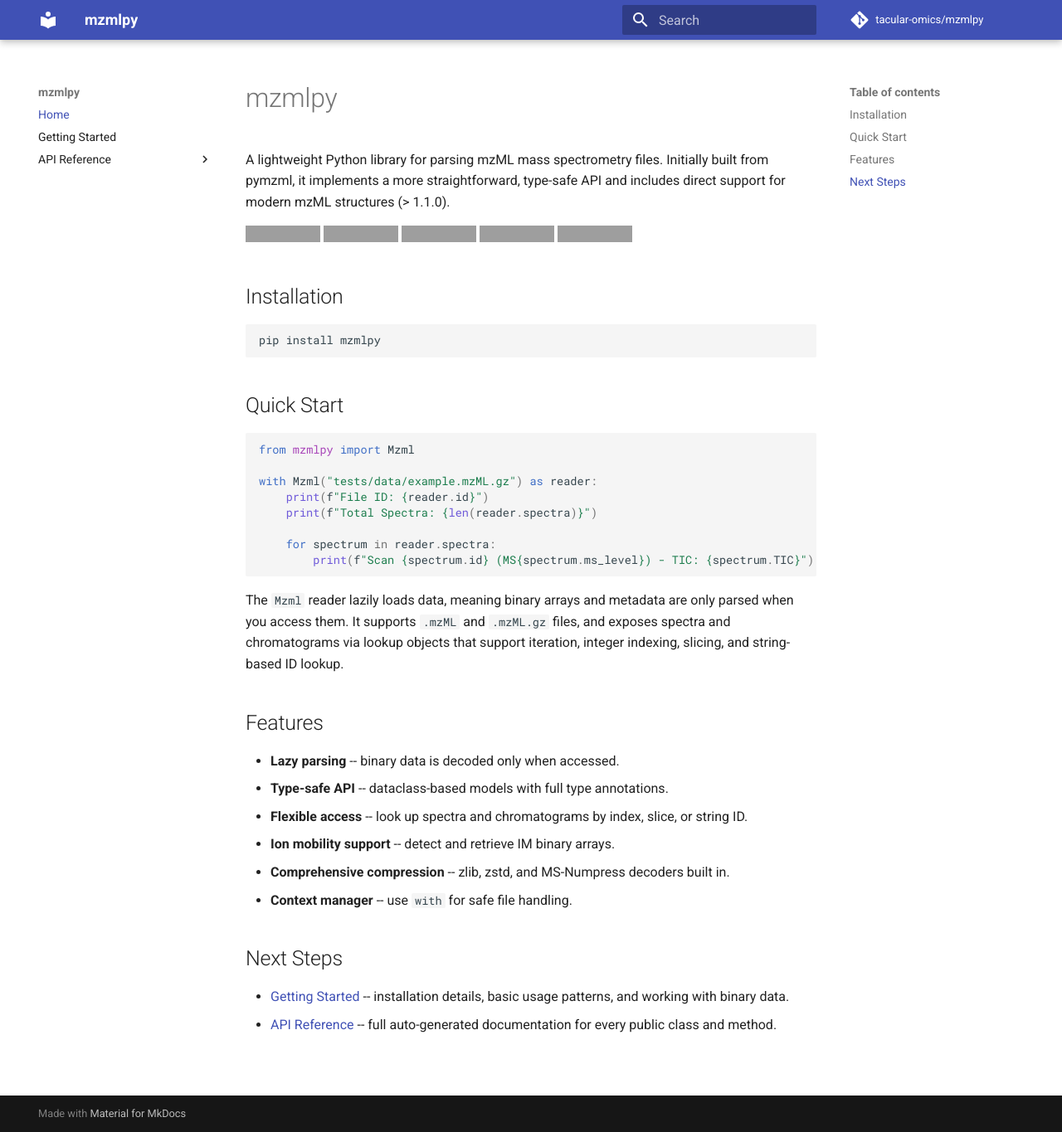
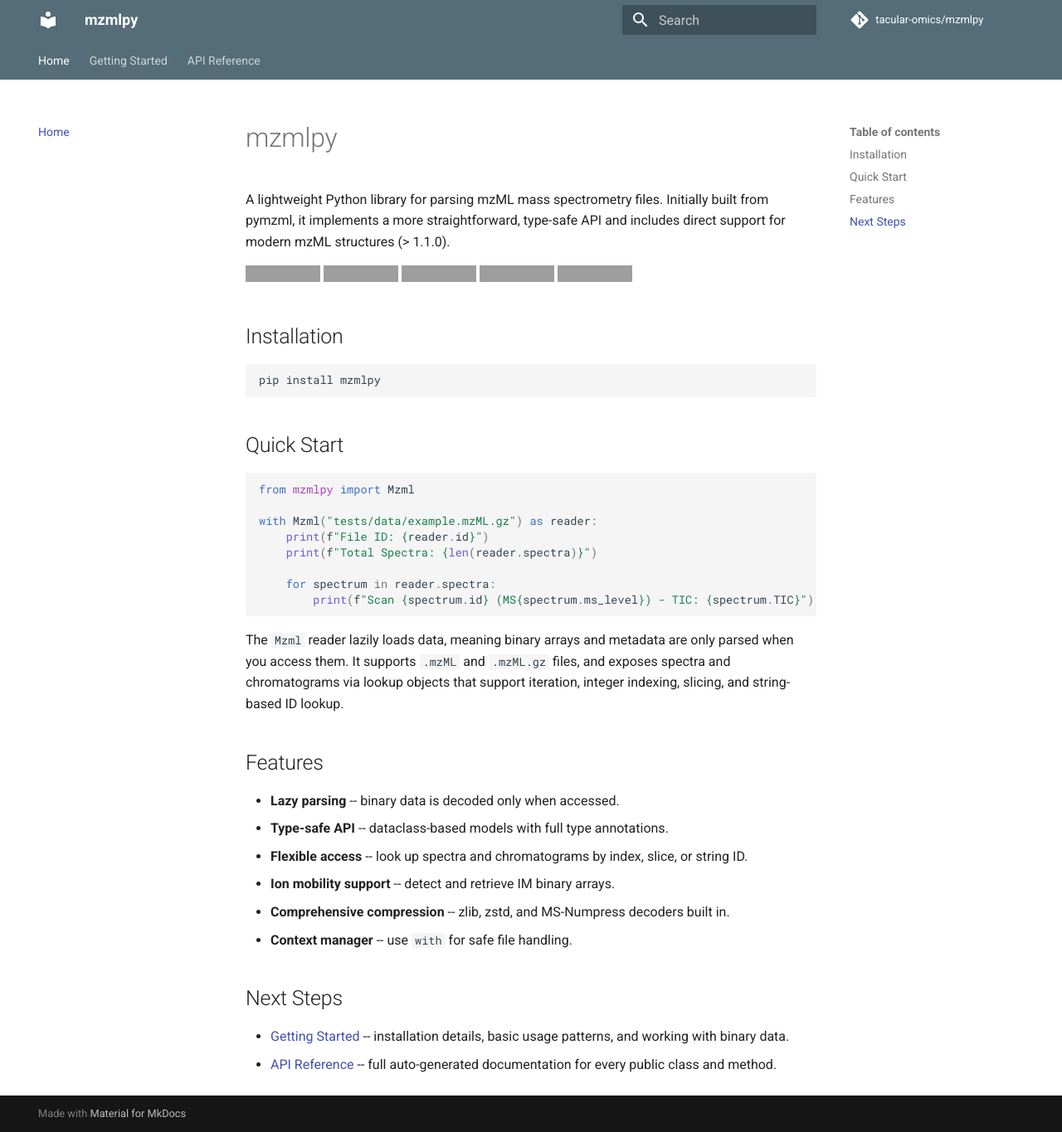
Before and after one commit to tacular-omics/mzmlpy, an MkDocs documentation site: the page built from docs/index.md, in a window 1280 px wide and 1365 px high. Shown: the whole window at 83% size. Built offline with MkDocs 1.6.1 and Material for MkDocs 9.7.7, drawn with Linux system fonts in a browser that asks for light colours; comment, search, counter and statistics services are not loaded; grey boxes are pictures that could not be loaded.

Commit message:
restore theme features and palette in mkdocs.yml

```diff
--- a/mkdocs.yml
+++ b/mkdocs.yml
@@ -4,6 +4,15 @@
 repo_name: tacular-omics/mzmlpy
 theme:
   name: material
+  features:
+    - navigation.sections
+    - navigation.top
+    - search.highlight
+    - navigation.tabs
+  palette:
+    - scheme: default
+      primary: blue grey
+      accent: teal
 
 markdown_extensions:
   - pymdownx.highlight:
```
